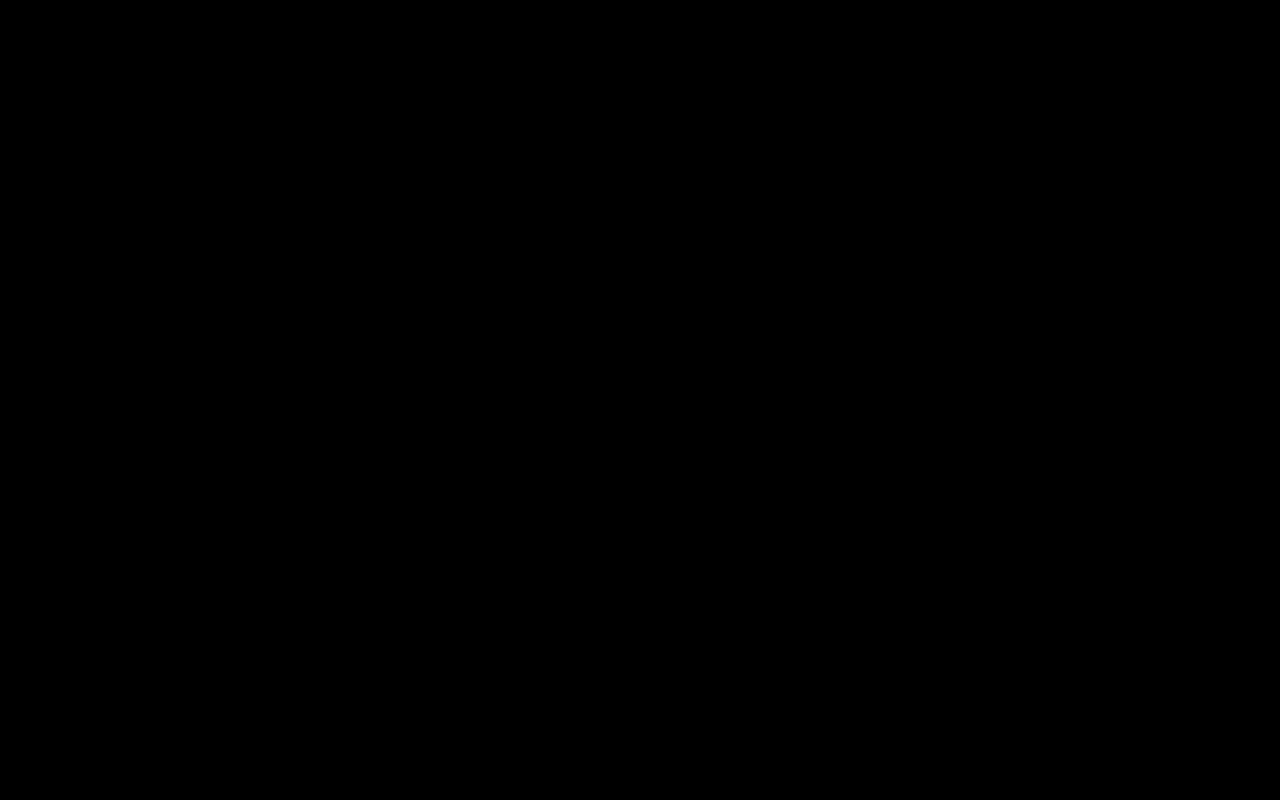
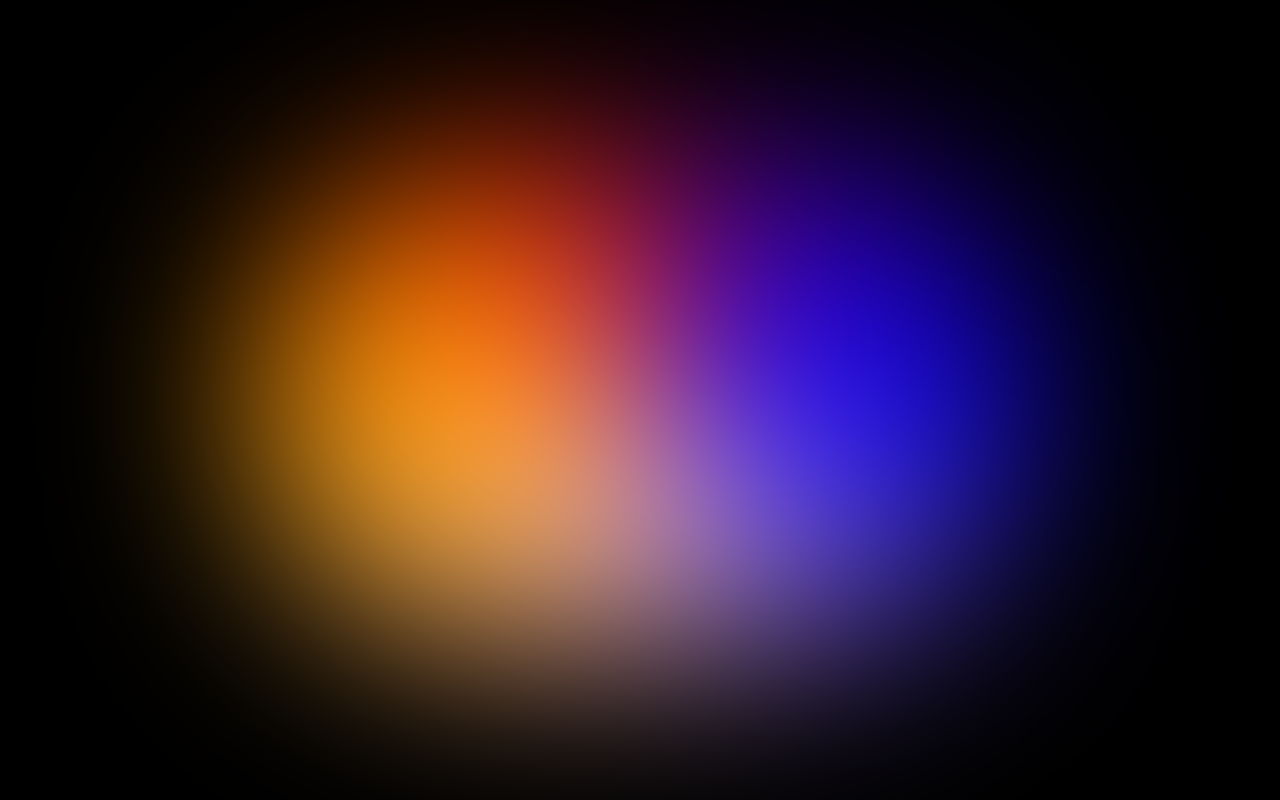
Before and after one commit to Kylie-Lallak/personal-website-fall2024, a React (Vite) app: page / in a window 1280 px wide. Built offline with nearby package versions, Linux system fonts and the light colour scheme.

Commit message:
hero background animation

```diff
--- a/src/components/Hero.jsx
+++ b/src/components/Hero.jsx
@@ -4,7 +4,15 @@ import '../styles/HeroStyles.css'
 export default function Hero() {
   return (
     <div id='hero-section'>
-      hero
+      <div className='blob-outer-container'>
+        <div className='blob-inner-countainer'>
+        <div className='blob'>
+
+        </div>
+
+        </div>
+
+      </div>
     </div>
   )
 }
--- a/src/styles/HeroStyles.css
+++ b/src/styles/HeroStyles.css
@@ -1,7 +1,51 @@
+@import url('https://fonts.googleapis.com/css2?family=Inter:ital,opsz,wght@0,14..32,100..900;1,14..32,100..900&display=swap');
+
 #hero-section{
     background-color: black;
     height: 100vh;
     width: 100vw;
     margin:0rem;
     padding:0rem;
+    font-family: Inter;
+    color: white;
 }
+
+.blob-outer-container{
+    position: fixed;
+    height: 100%;
+    width: 100%;
+    z-index: 0;
+    inset: 0;
+    margin: auto;
+    filter: blur(100px);
+}
+.blob-inner-countainer{
+    border-radius: 99999px;
+    position: absolute;
+    inset: 0;
+    margin: auto;
+    width:100vw;
+    height: 100vh;
+    min-width: 1000px;
+    overflow: hidden;
+    background-color: white;
+    transform: scale(0.6);
+}
+.blob{
+    position: absolute;
+    width: 100vw;
+    height: 100vh;
+    inset: 0;
+    margin: auto;
+    background: conic-gradient(from 0deg, purple, blue, pink, orange, red) ;
+    animation: spinBlob 8s linear infinite;
+}
+
+@keyframes spinBlob{
+    0%{
+        transform: rotate(0deg) scale(2);
+    }
+    100%{
+        transform: rotate(1turn) scale(2);
+    }
+}
```
